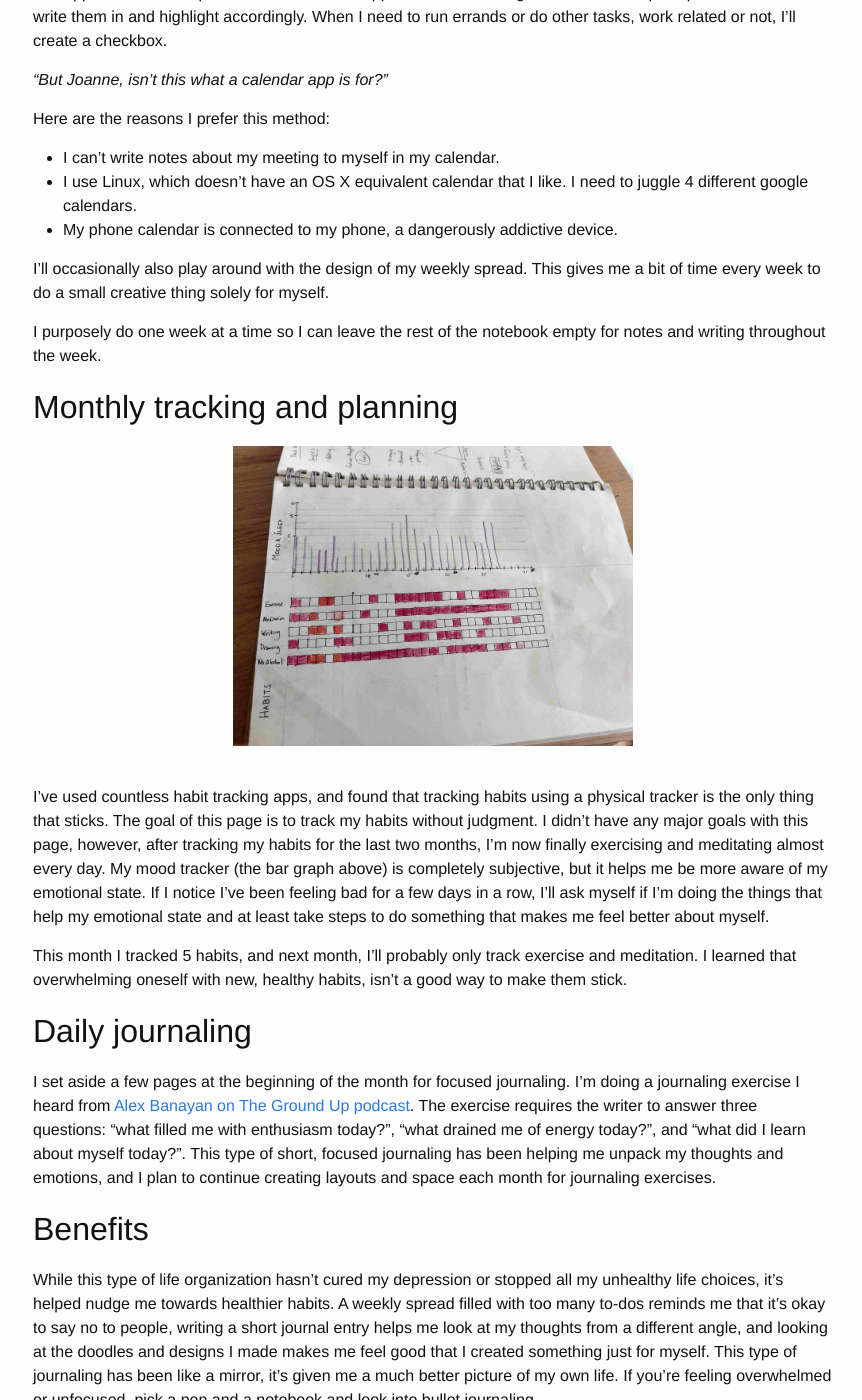
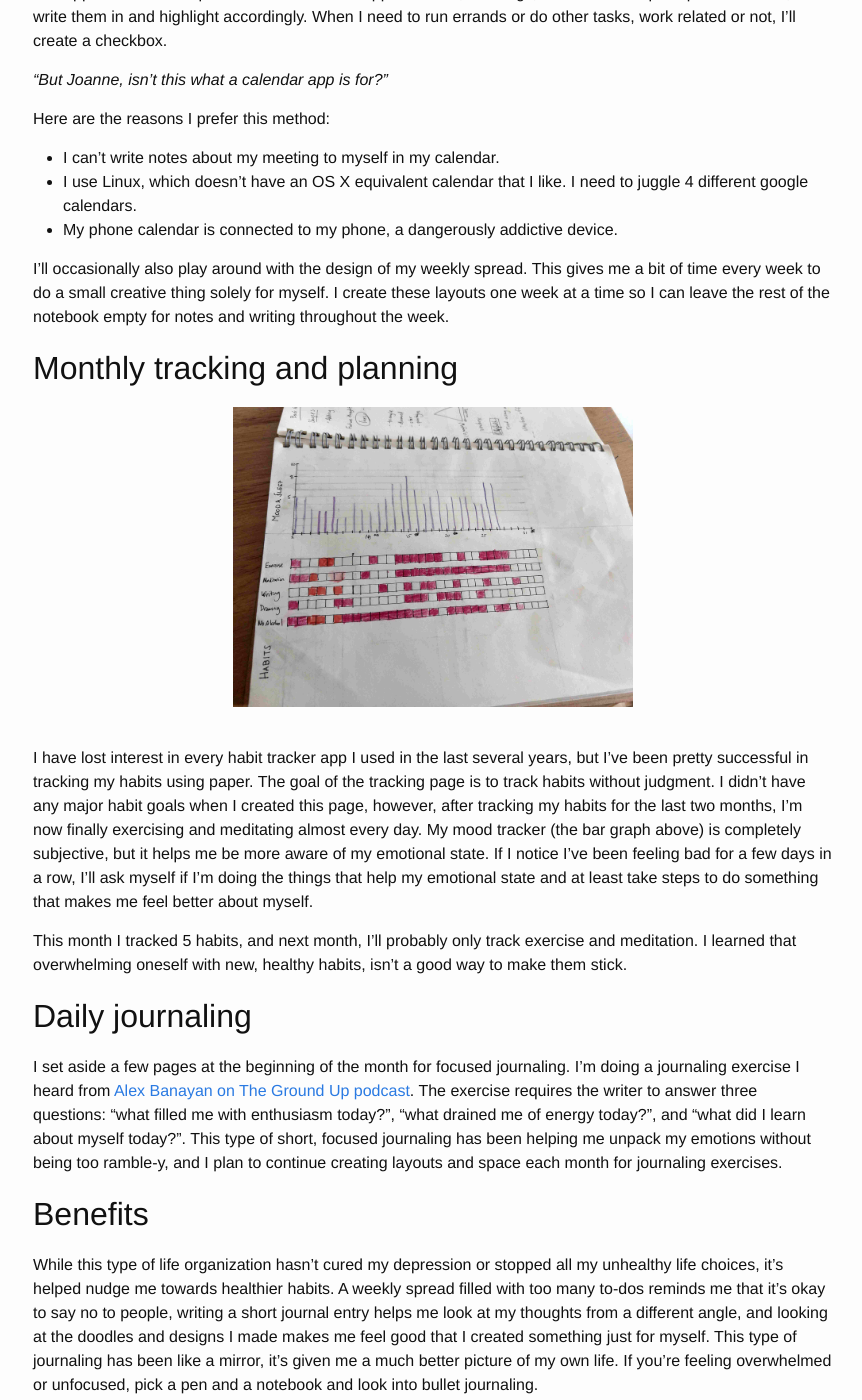
Before and after one commit to joannecheng/joannecheng.github.io, a Jekyll site: the page built from _posts/2019-02-05-how-i-bullet-journal.markdown, in a window 1280 px wide and 1400 px high, scrolled down 1514 px. Shown: the whole window, without its empty margins (207-1069 px from the left). Built offline with Jekyll 4.4.1, drawn with Linux system fonts in a browser that asks for light colours; nearby versions of some CDN libraries; library files that are not in the unit come from our copies.

Commit message:
more edits

```diff
--- a/_posts/2019-02-05-how-i-bullet-journal.markdown
+++ b/_posts/2019-02-05-how-i-bullet-journal.markdown
@@ -52,8 +52,7 @@ Here are the reasons I prefer this method:
 
 I'll occasionally also play around with the design of my weekly spread.
 This gives me a bit of time every week to do a small creative thing solely for myself.
-
-I purposely do one week at a time so I can leave the rest of the notebook empty for notes and writing throughout the week.
+I create these layouts one week at a time so I can leave the rest of the notebook empty for notes and writing throughout the week.
 
 ## Monthly tracking and planning
 <center>
@@ -61,8 +60,9 @@ I purposely do one week at a time so I can leave the rest of the notebook empty
 </center>
 <br />
 
-I've used countless habit tracking apps, and found that tracking habits using a physical tracker is the only thing that sticks. The goal of this page is to track my habits without judgment.
-I didn't have any major goals with this page, however, after tracking my habits for the last two months, I'm now finally exercising and meditating almost every day.
+I have lost interest in every habit tracker app I used in the last several years, but I've been pretty successful in tracking my habits using paper.
+The goal of the tracking page is to track habits without judgment.
+I didn't have any major habit goals when I created this page, however, after tracking my habits for the last two months, I'm now finally exercising and meditating almost every day.
 My mood tracker (the bar graph above) is completely subjective, but it helps me be more aware of my emotional state.
 If I notice I've been feeling bad for a few days in a row, I'll ask myself if I'm doing the things that help my emotional state and at least take steps to do something that makes me feel better about myself.
 
@@ -77,7 +77,7 @@ podcast](https://www.youtube.com/watch?v=qdSMbUi6Ct8&t=851s). The exercise
 requires the writer to answer three questions: "what filled me with enthusiasm
 today?", "what drained me of energy today?", and "what did I learn about myself
 today?". This type of short, focused journaling has been helping me unpack my
-thoughts and emotions, and I plan to continue creating layouts and space each
+emotions without being too ramble-y, and I plan to continue creating layouts and space each
 month for journaling exercises.
 
 ## Benefits
```
